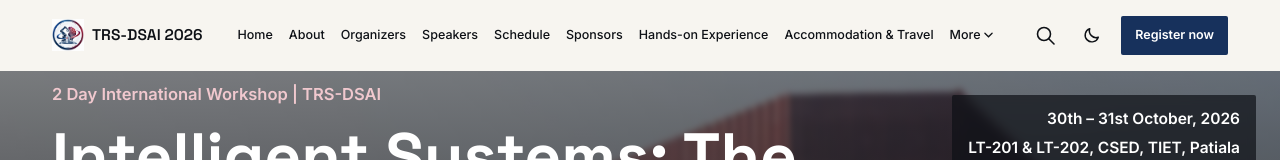
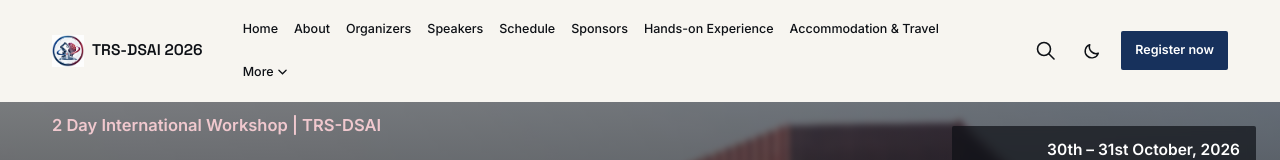
Before and after one commit to trs-tiet/TRS-DSAI-TIET, a Next.js app: page / in a window 1280 px wide. Shown: the top 160 px of the page. Built offline with nearby package versions, Linux system fonts and the light colour scheme.

Commit message:
Update Navbar.tsx

```diff
--- a/components/Navbar.tsx
+++ b/components/Navbar.tsx
@@ -100,7 +100,7 @@ export default function Navbar() {
         scrolled ? "bg-paper/95 backdrop-blur shadow-sm" : "bg-paper"
       }`}
     >
-      <div className="wrap flex items-center justify-between py-4 gap-3">
+      <div className="wrap flex items-center justify-between xl:justify-center gap-3 xl:gap-10 py-4">
         <Link href="/" className="flex items-center gap-2 text-[15.5px] font-semibold font-display shrink-0">
           <Image src="/images/logos/trs-dsai-logo.png" alt={site.eventName} width={32} height={32} className="shrink-0" />
           {site.eventName}
```
